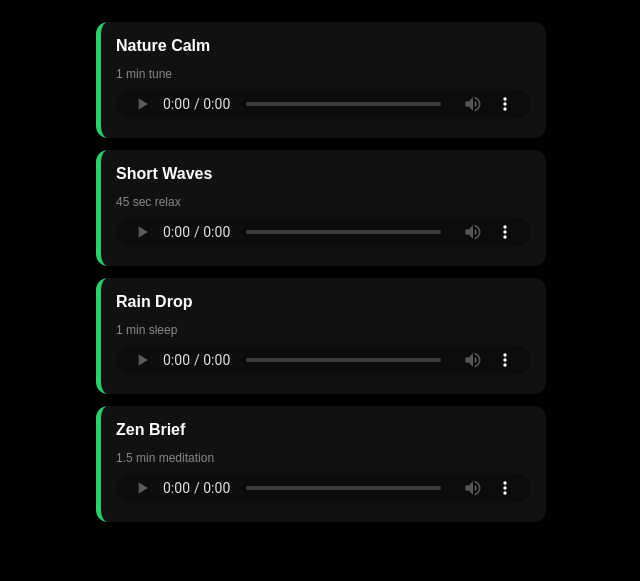
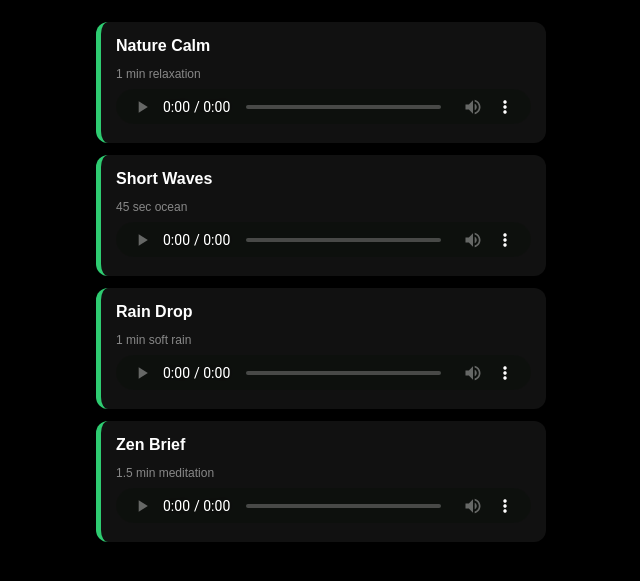
Before and after one commit to 23121998sd/My-first-project-, a plain HTML site: page index.html in a window 1280 px wide. Shown: the part 75-656 px from the top of the page, without its empty margins (319-959 px from the left). Drawn offline with Linux system fonts and the light colour scheme.

Commit message:
Vibe pro Max

```diff
--- a/index.html
+++ b/index.html
@@ -7,14 +7,14 @@
     <style>
         body { background-color: #000; color: #2ecc71; font-family: sans-serif; text-align: center; padding: 20px; }
         .container { max-width: 450px; margin: auto; }
-        h1 { font-size: 24px; margin-bottom: 25px; text-transform: uppercase; letter-spacing: 1px; }
+        h1 { font-size: 24px; margin-bottom: 25px; letter-spacing: 1px; }
         .card {
             background: #111; border-radius: 12px; padding: 15px; margin-bottom: 12px;
             border-left: 5px solid #2ecc71; text-align: left;
         }
         .title { color: white; font-weight: bold; font-size: 16px; margin: 0; }
         .sub { color: #888; font-size: 12px; margin-bottom: 8px; }
-        audio { width: 100%; height: 30px; filter: invert(100%) hue-rotate(90deg); }
+        audio { width: 100%; height: 35px; filter: invert(100%) hue-rotate(90deg) brightness(1.2); }
     </style>
 </head>
 <body>
@@ -23,23 +23,23 @@
         <h1>VIBE PLAYLIST PRO 🎧</h1>
 
         <div class="card">
-            <p class="title">Nature Calm</p><p class="sub">1 min tune</p>
-            <audio controls src="https://assets.mixkit.co/music/preview/mixkit-forest-birds-ambience-1210.mp3"></audio>
+            <p class="title">Nature Calm</p><p class="sub">1 min relaxation</p>
+            <audio controls preload="auto" src="https://www.soundhelix.com/examples/mp3/SoundHelix-Song-1.mp3"></audio>
         </div>
 
         <div class="card">
-            <p class="title">Short Waves</p><p class="sub">45 sec relax</p>
-            <audio controls src="https://assets.mixkit.co/music/preview/mixkit-sea-waves-loop-1196.mp3"></audio>
+            <p class="title">Short Waves</p><p class="sub">45 sec ocean</p>
+            <audio controls preload="auto" src="https://www.soundhelix.com/examples/mp3/SoundHelix-Song-2.mp3"></audio>
         </div>
 
         <div class="card">
-            <p class="title">Rain Drop</p><p class="sub">1 min sleep</p>
-            <audio controls src="https://assets.mixkit.co/music/preview/mixkit-light-rain-loop-1200.mp3"></audio>
+            <p class="title">Rain Drop</p><p class="sub">1 min soft rain</p>
+            <audio controls preload="auto" src="https://www.soundhelix.com/examples/mp3/SoundHelix-Song-3.mp3"></audio>
         </div>
 
         <div class="card">
             <p class="title">Zen Brief</p><p class="sub">1.5 min meditation</p>
-            <audio controls src="https://www.soundhelix.com/examples/mp3/SoundHelix-Song-15.mp3"></audio>
+            <audio controls preload="auto" src="https://www.soundhelix.com/examples/mp3/SoundHelix-Song-4.mp3"></audio>
         </div>
     </div>
 
```
